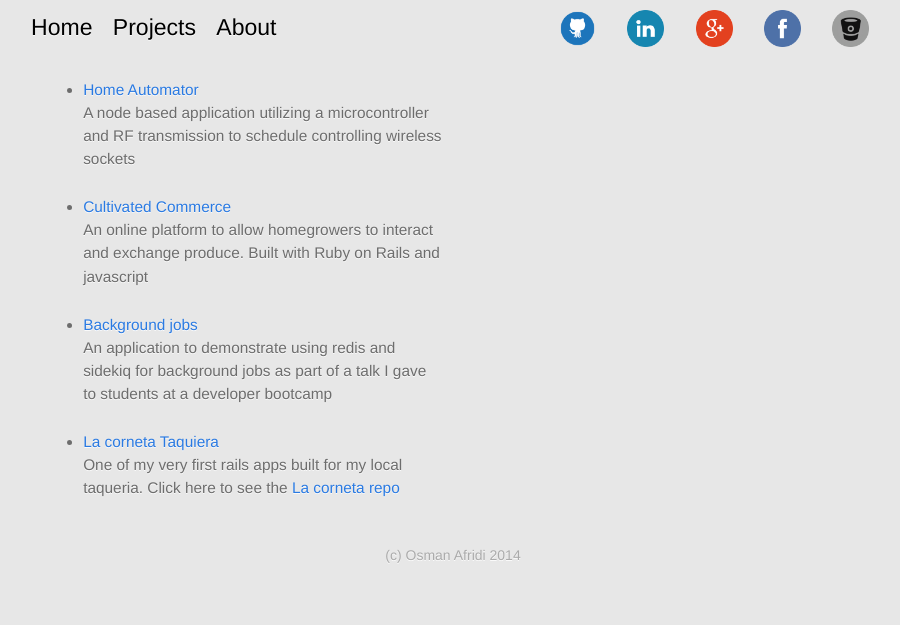
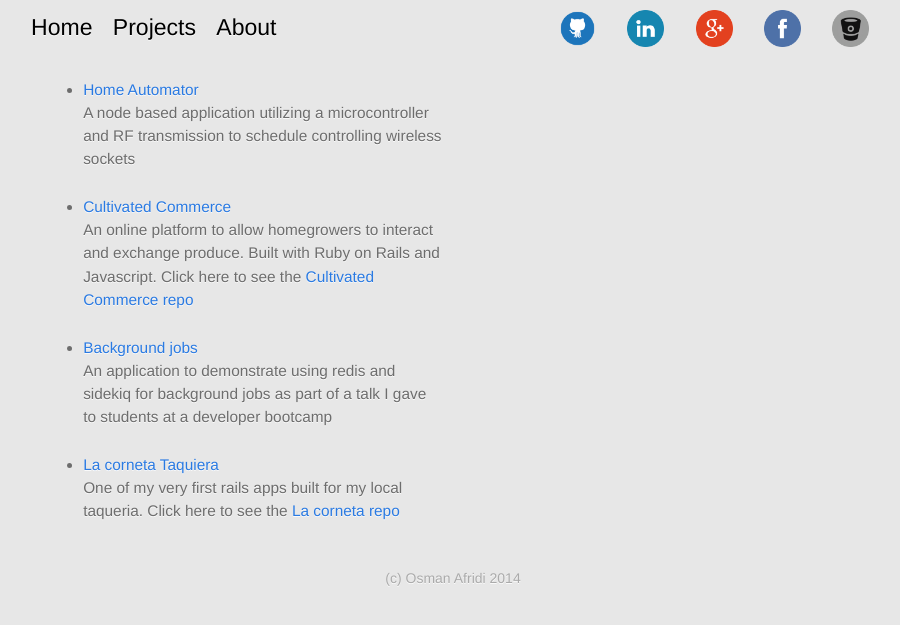
Before and after one commit to oafridi/oafridi.github.io, a Jekyll site: the page built from projects/index.html, in a window 1280 px wide. Shown: the top 625 px of the page, without its empty margins (187-1087 px from the left). Built offline with Jekyll 4.4.1, drawn with Linux system fonts in a browser that asks for light colours.

Commit message:
added cultivated commerce repo to projects

```diff
--- a/projects/index.html
+++ b/projects/index.html
@@ -5,8 +5,8 @@ layout: default
   <ul>
     <li><a href="https://github.com/oafridi/home_automation">Home Automator</a></li>
     <p>A node based application utilizing a microcontroller and RF transmission to schedule controlling wireless sockets</p>
-    <li><a href="https://github.com/oafridi/cultivated_commerce">Cultivated Commerce</a></li>
-    <p>An online platform to allow homegrowers to interact and exchange produce. Built with Ruby on Rails and javascript</p>
+    <li><a href="https://cultivatedcommerce.herokuapp.com/">Cultivated Commerce</a></li>
+    <p>An online platform to allow homegrowers to interact and exchange produce. Built with Ruby on Rails and Javascript. Click here to see the <a href="https://github.com/oafridi/cultivated_commerce">Cultivated Commerce repo</a></p>
     <li><a href="https://github.com/oafridi/background_demo">Background jobs</a></li>
     <p>An application to demonstrate using redis and sidekiq for background jobs as part of a talk I gave to students at a developer bootcamp</p>
     <li><a href="https://lacorneta.herokuapp.com">La corneta Taquiera</a></li>
```
